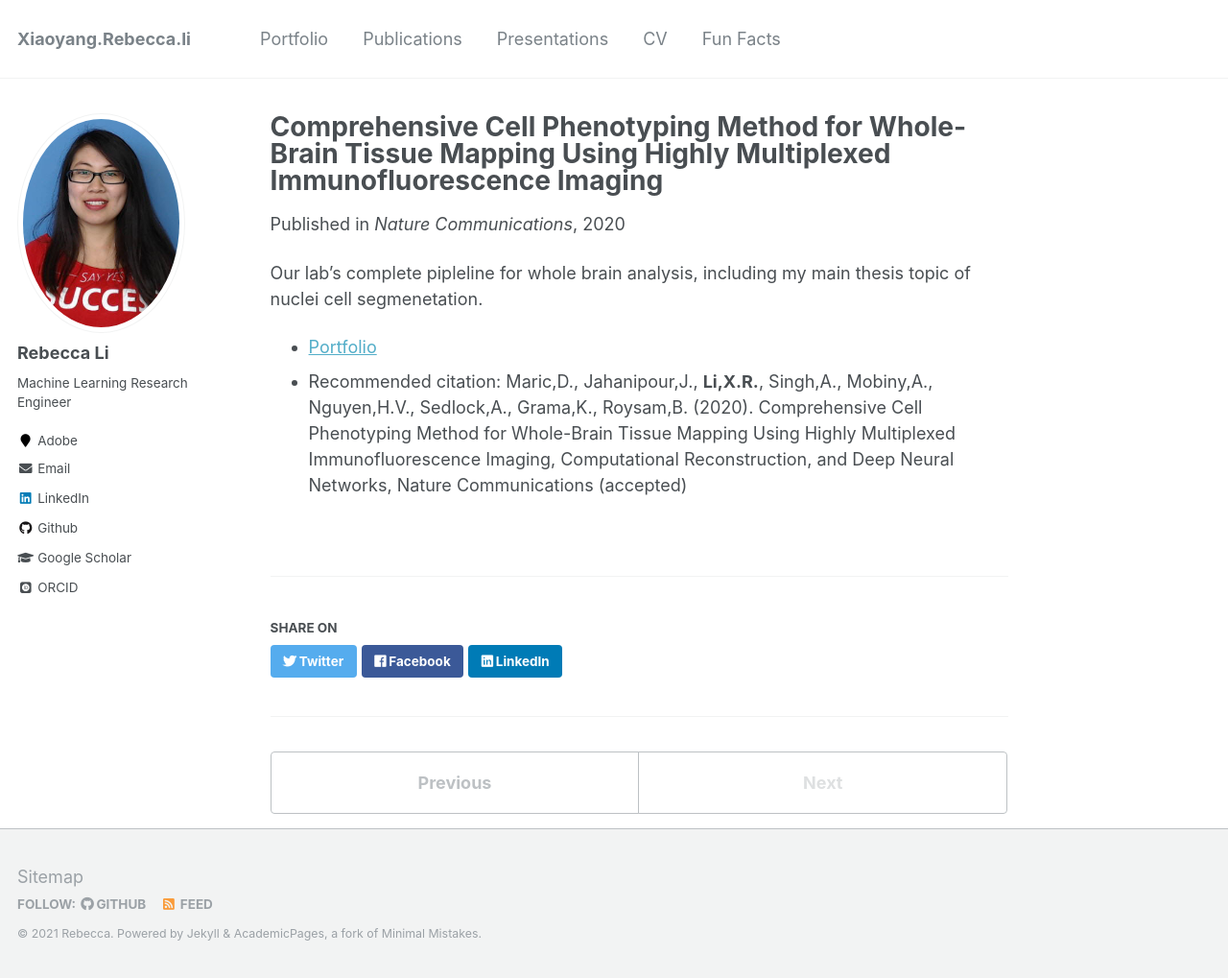
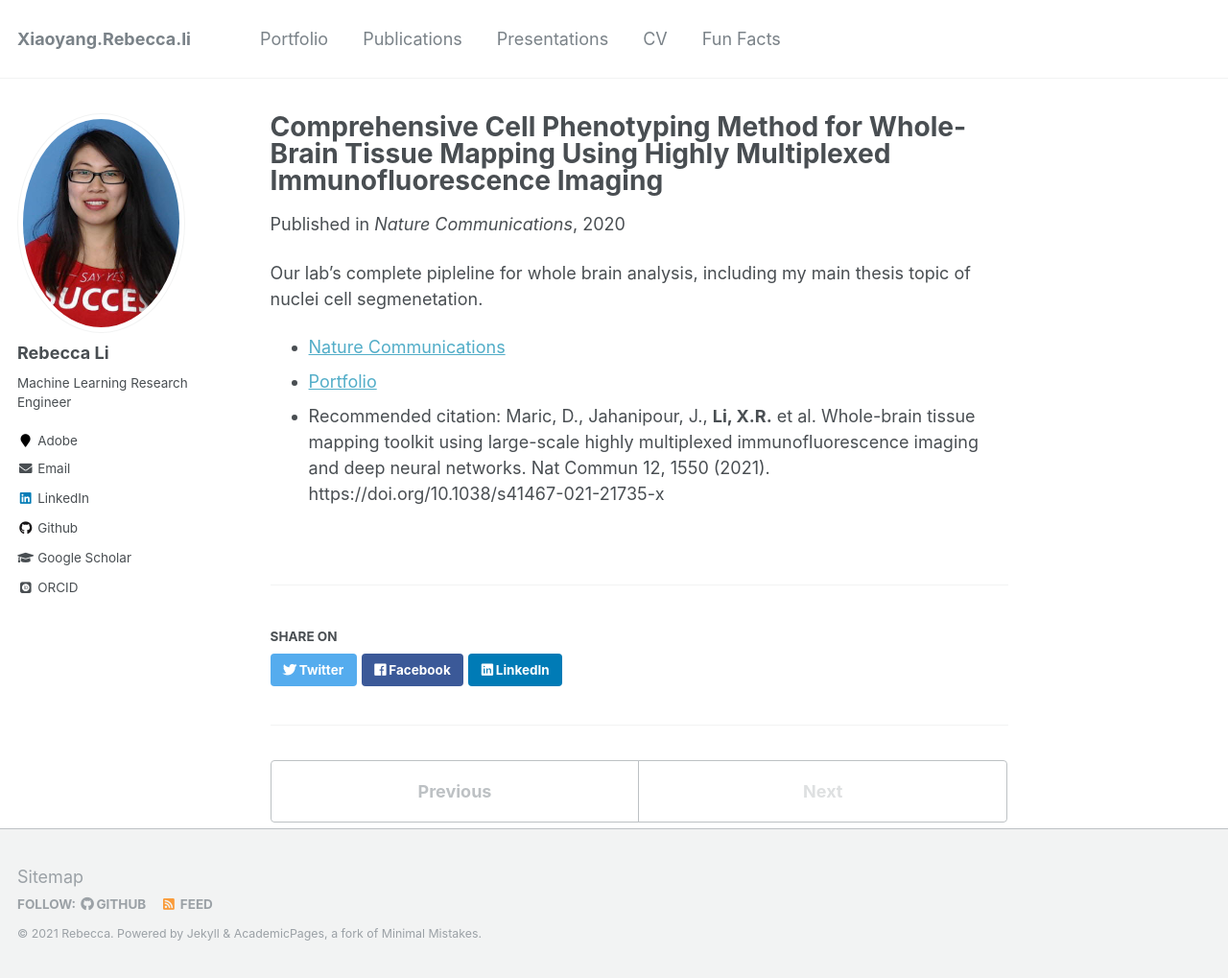
Before and after one commit to Xiaoyang-Rebecca/xiaoyang-rebecca.github.io, a Jekyll site: the page built from _publications/8-nature.md, in a window 1280 px wide and 1019 px high. Shown: the whole window at 96% size. Built offline with Jekyll 4.4.1, drawn with Linux system fonts in a browser that asks for light colours; some web fonts are replaced.

Commit message:
Update 8-nature.md

```diff
--- a/_publications/8-nature.md
+++ b/_publications/8-nature.md
@@ -8,5 +8,6 @@ venue: 'Nature Communications'
 ---
 Our lab's complete pipleline for whole brain analysis, including my main thesis topic of nuclei cell segmenetation.
 
+* [Nature Communications](https://www.nature.com/articles/s41467-021-21735-x)
 * [Portfolio](https://github.com/RoysamLab/whole_brain_analysis)
-* Recommended citation:	Maric,D., Jahanipour,J.,  **Li,X.R.**, Singh,A., Mobiny,A., Nguyen,H.V., Sedlock,A., Grama,K., Roysam,B. (2020). Comprehensive Cell Phenotyping Method for Whole-Brain Tissue Mapping Using Highly Multiplexed Immunofluorescence Imaging, Computational Reconstruction, and Deep Neural Networks, Nature Communications (accepted)
+* Recommended citation:	Maric, D., Jahanipour, J., **Li, X.R.** et al. Whole-brain tissue mapping toolkit using large-scale highly multiplexed immunofluorescence imaging and deep neural networks. Nat Commun 12, 1550 (2021). https://doi.org/10.1038/s41467-021-21735-x
```
